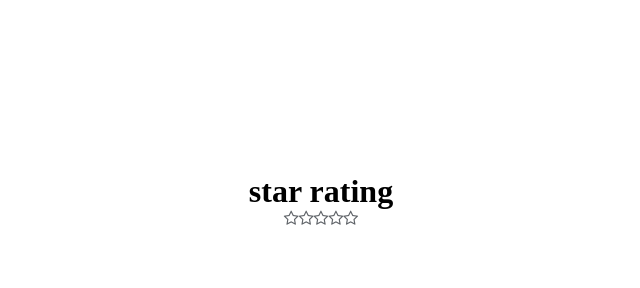
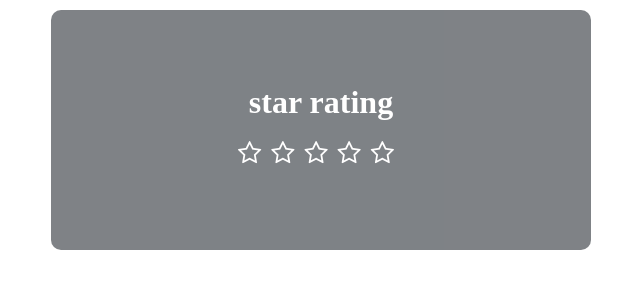
Before and after one commit to santoshrks7/star_rating, a plain HTML site: page index.html in a window 1280 px wide. Shown: the whole page, without its empty margins (319-959 px from the left). Drawn offline with Linux system fonts and the light colour scheme.

Commit message:
second commit

```diff
--- a/index.html
+++ b/index.html
@@ -12,13 +12,13 @@
     <link rel="stylesheet" href="style.css" />
   </head>
   <body>
-    <h1>star rating</h1>
-    <div id="star"></div>
-    <div id="display-star-value"></div>
+    <div class="container">
+      <h1>star rating</h1>
+      <div id="star"></div>
+      <div id="display-star-value"></div>
+    </div>
 
     <script src="script.js"></script>
-    <script>
 
-    </script>
   </body>
 </html>
--- a/style.css
+++ b/style.css
@@ -2,19 +2,39 @@
     margin: 0;
     padding: 0;
 }
-body {
+.container {
+    width: 500px;
+    margin: 10px auto;
     display: flex;
     justify-content: center;
     align-items: center;
     flex-direction: column;
-    height: 50vh;
+    height: 200px;
+    padding: 20px;
+    background-color:#5f6368;
+    opacity: .8;
+    color:white;
+    border-radius: 10px;
+
+}
+h1{
+    margin-bottom: 20px;
 }
 .fa-star-o:before {
+    font-size: 25px;
     content: "\f006";
-    color: #5f6368;
+    color: white;
 }
 
 .fa-star:before {
+    font-size: 25px;
     content: "\f005";
-    color: #d56e0c;
+    color: yellow;
 }
+#star i{
+    margin-right: 10px;
+}
+#display-star-value{
+    padding-top: 10px;
+    font-size: 30px;
+}
```
